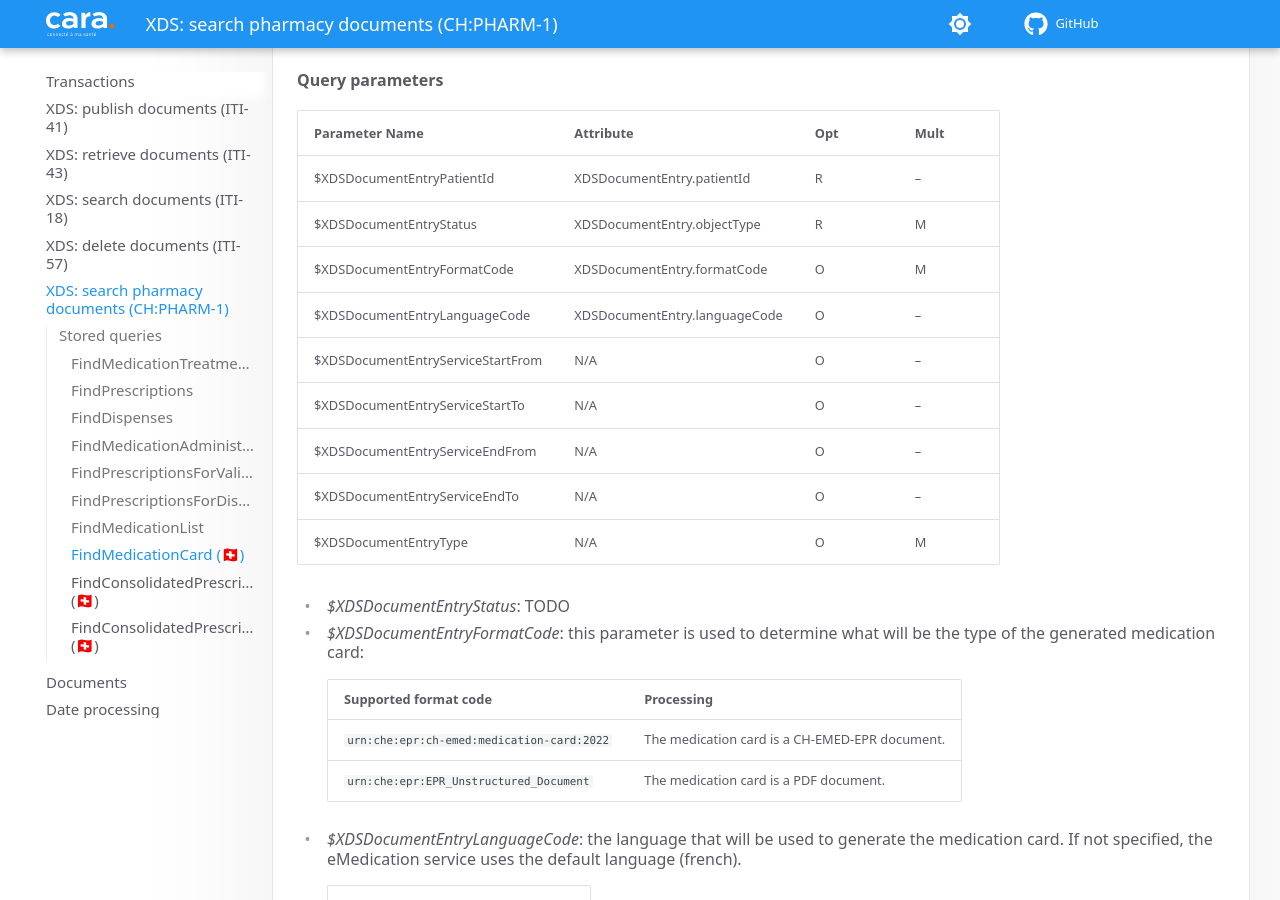
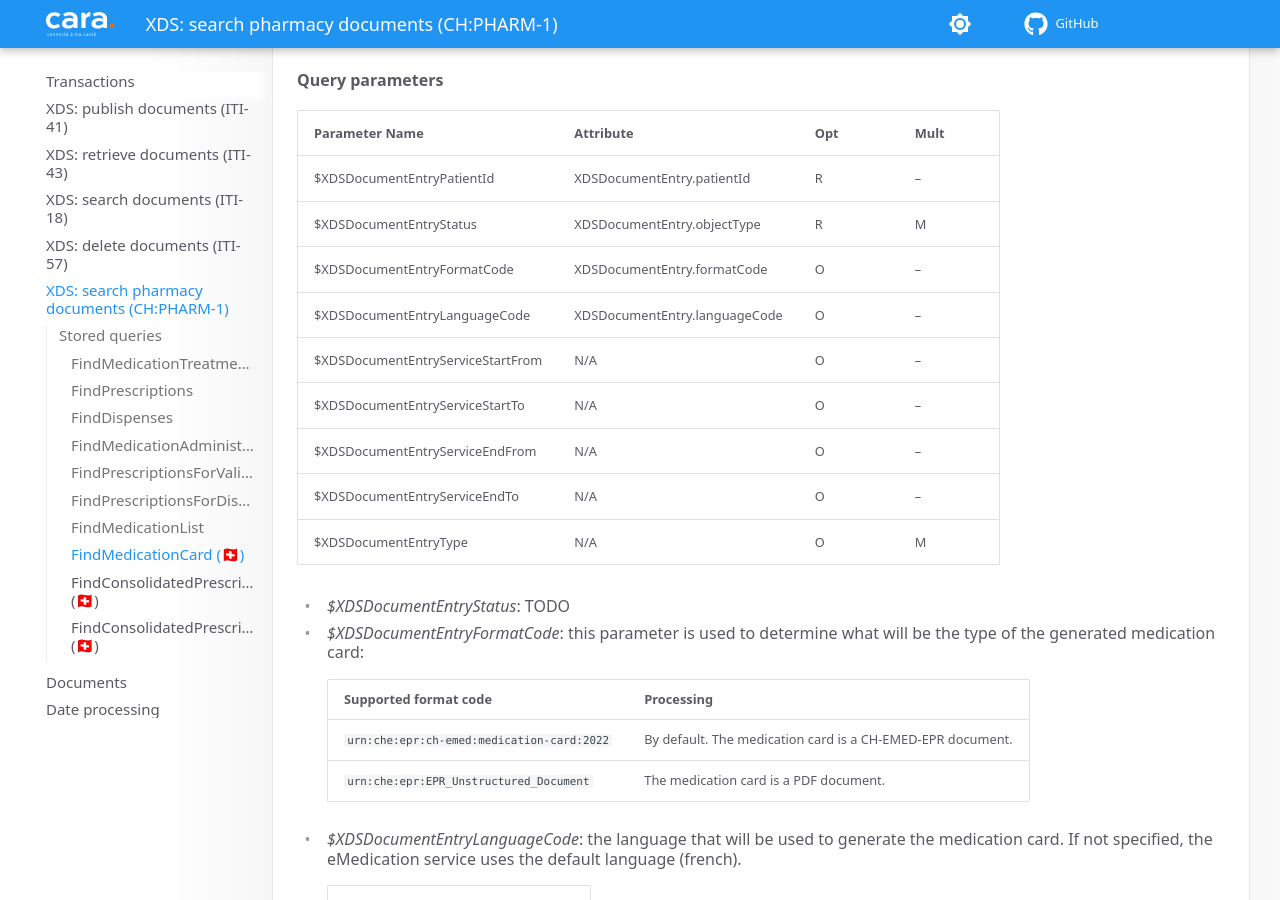
Before and after one commit to CARA-ch/emed-service-guide, an MkDocs documentation site: the page built from docs/transactions/chpharm1.md, in a window 1280 px wide and 900 px high, scrolled down 1560 px. Built offline with MkDocs 1.6.1 and Material for MkDocs 9.7.7, drawn with Linux system fonts in a browser that asks for light colours; comment, search, counter and statistics services are not loaded.

Commit message:
Fix multiplicity of formatCode in CH:PHARM-1 FindMedicationCard

```diff
--- a/docs/transactions/chpharm1.md
+++ b/docs/transactions/chpharm1.md
@@ -61,7 +61,7 @@ The on-demand document is deleted from the registry 24 hours after it was last r
   | --------------------------------- | ----------------------------- | --- | ---- |
   | $XDSDocumentEntryPatientId        | XDSDocumentEntry.patientId    | R   | --   |
   | $XDSDocumentEntryStatus           | XDSDocumentEntry.objectType   | R   | M    |
-  | $XDSDocumentEntryFormatCode       | XDSDocumentEntry.formatCode   | O   | M    |
+  | $XDSDocumentEntryFormatCode       | XDSDocumentEntry.formatCode   | O   | --   |
   | $XDSDocumentEntryLanguageCode     | XDSDocumentEntry.languageCode | O   | --   |
   | $XDSDocumentEntryServiceStartFrom | N/A                           | O   | --   |
   | $XDSDocumentEntryServiceStartTo   | N/A                           | O   | --   |
@@ -73,10 +73,10 @@ The on-demand document is deleted from the registry 24 hours after it was last r
   * *$XDSDocumentEntryStatus*: TODO
   * *$XDSDocumentEntryFormatCode*: this parameter is used to determine what will be the type of the generated medication card:
 
-    | Supported format code                      | Processing                                     |
-    | ------------------------------------------ | ---------------------------------------------- |
-    | `urn:che:epr:ch-emed:medication-card:2022` | The medication card is a CH-EMED-EPR document. |
-    | `urn:che:epr:EPR_Unstructured_Document`    | The medication card is a PDF document.         |
+    | Supported format code                      | Processing                                                 |
+    | ------------------------------------------ | ---------------------------------------------------------- |
+    | `urn:che:epr:ch-emed:medication-card:2022` | By default. The medication card is a CH-EMED-EPR document. |
+    | `urn:che:epr:EPR_Unstructured_Document`    | The medication card is a PDF document.                     |
 
 
   * *$XDSDocumentEntryLanguageCode*: the language that will be used to generate the medication card. If not specified, the eMedication service uses the default language (french).
```
